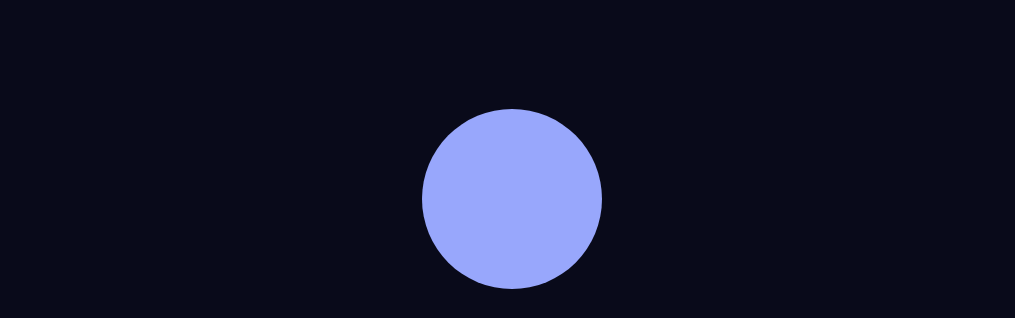
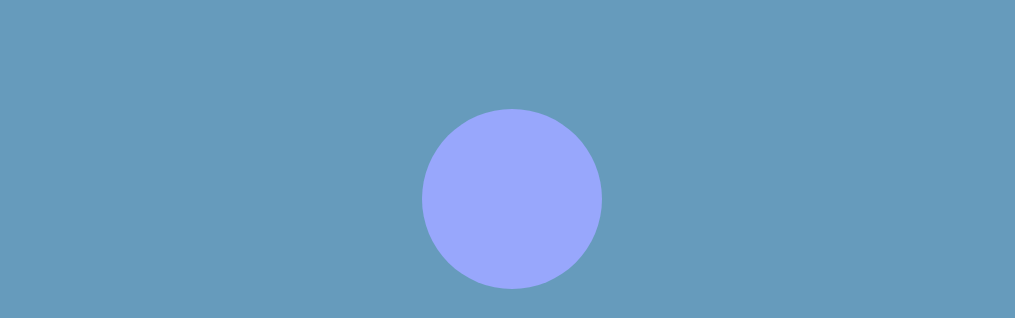
Before and after one commit to arlexguerrero/portfolio, a plain HTML site: page index.html in a window 1280 px wide. Shown: the part 72-390 px from the top of the page, without its empty margins (128-1143 px from the left). Drawn offline with nearby package versions, Linux system fonts and the light colour scheme.

Commit message:
ajuste colores 1

```diff
--- a/css/style.css
+++ b/css/style.css
@@ -1,4 +1,5 @@
 @import url('https://fonts.googleapis.com/css2?family=Abril+Fatface&family=Poppins:wght@400;500;700&family=Raleway:wght@600&display=swap');
+
 
 * {
 
@@ -16,20 +17,20 @@
 :root {
 
 
-    --main-color: #647bff;
-    --body-color: #090a1a;
-    --container-color: #171b31;
+    --main-color: #fdf0d5ff ;
+    --body-color: #669bbcff;
+    --container-color: rgb(0, 132, 203);
     --headding-color: #222231;
     --box-color: #0d0f26;
     --bg-color: #fff;
 
     /* CSS HEX */
-    /*--headding-color: #780000ff;
---container-color: #c1121fff;
---body-color: #fdf0d5ff;
---main-color: #003049ff;
---container-color: #669bbcff;
---bg-color: #fff;*/
+    /*--headding-color: #780000ff rojo oscuro;
+--container-color: #c1121fff rojo;
+--body-color: #fdf0d5ff color marfil;
+--main-color: #003049ff azul oscuro;
+--container-color: #669bbcff azul claro;
+--bg-color: #fff; blanco*/
 }
 
 body {
```
